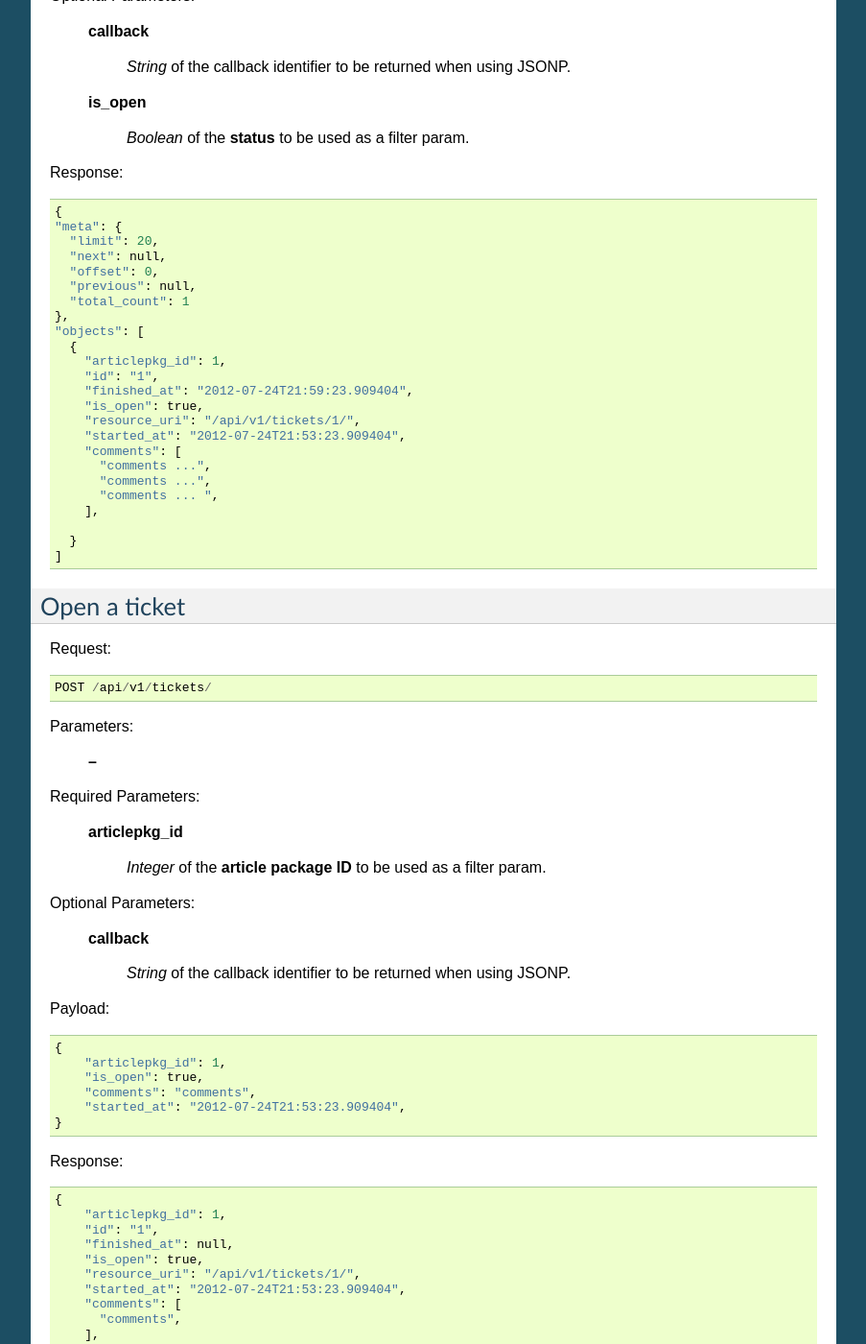
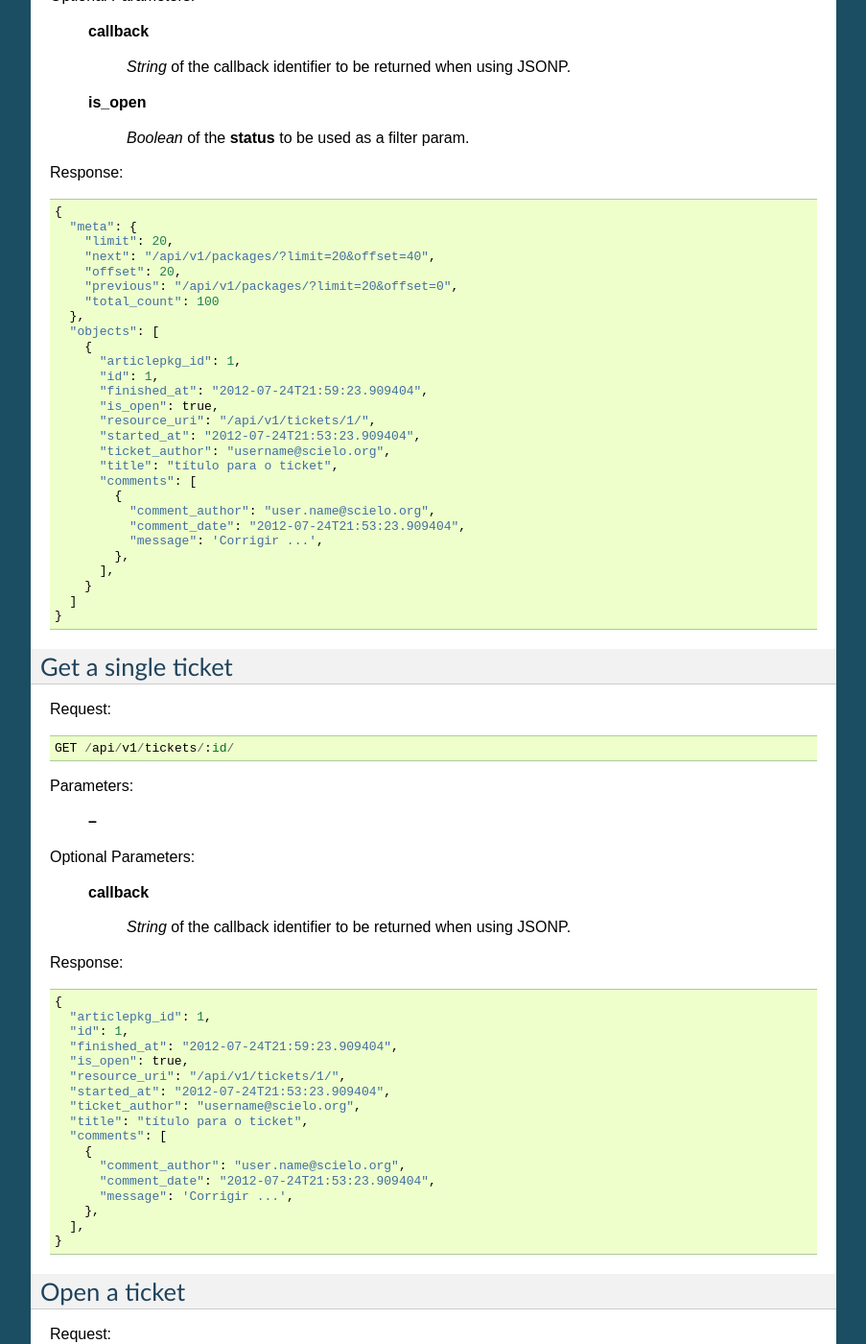
Before and after one commit to scieloorg/balaio, a Sphinx documentation site: the page built from docs/dev/tickets-api.rst, in a window 1280 px wide and 1400 px high, scrolled down 427 px. Shown: the whole window at 96% size, without its empty margins (198-1101 px from the left). Built offline with Sphinx 7.4.7, drawn with Linux system fonts in a browser that asks for light colours; some of the changed text lies outside the part shown.

```diff
--- a/docs/dev/tickets-api.rst
+++ b/docs/dev/tickets-api.rst
@@ -6,7 +6,7 @@ List all tickets
 
 Request::
 
-  GET /api/v1/tickets
+  GET /api/v1/tickets/
 
 Parameters:
 
@@ -33,29 +33,72 @@ Optional Parameters:
 Response::
 
   {
-  "meta": {
-    "limit": 20,
-    "next": null,
-    "offset": 0,
-    "previous": null,
-    "total_count": 1
-  },
-  "objects": [
-    {
-      "articlepkg_id": 1,
-      "id": "1",
-      "finished_at": "2012-07-24T21:59:23.909404",
-      "is_open": true,
-      "resource_uri": "/api/v1/tickets/1/",
-      "started_at": "2012-07-24T21:53:23.909404",
-      "comments": [
-        "comments ...",
-        "comments ...",
-        "comments ... ",
-      ],
+    "meta": {
+      "limit": 20,
+      "next": "/api/v1/packages/?limit=20&offset=40",
+      "offset": 20,
+      "previous": "/api/v1/packages/?limit=20&offset=0",
+      "total_count": 100
+    },
+    "objects": [
+      {
+        "articlepkg_id": 1,
+        "id": 1,
+        "finished_at": "2012-07-24T21:59:23.909404",
+        "is_open": true,
+        "resource_uri": "/api/v1/tickets/1/",
+        "started_at": "2012-07-24T21:53:23.909404",
+        "ticket_author": "username@scielo.org",
+        "title": "título para o ticket",
+        "comments": [
+          {
+            "comment_author": "user.name@scielo.org",
+            "comment_date": "2012-07-24T21:53:23.909404",
+            "message": 'Corrigir ...',
+          },
+        ],
+      }
+    ]
+  }
 
-    }
-  ]
+
+Get a single ticket
+-------------------
+
+Request::
+
+  GET /api/v1/tickets/:id/
+
+Parameters:
+
+  **--**
+
+Optional Parameters:
+
+  **callback**
+
+    *String* of the callback identifier to be returned when using JSONP.
+
+
+Response::
+
+  {
+    "articlepkg_id": 1,
+    "id": 1,
+    "finished_at": "2012-07-24T21:59:23.909404",
+    "is_open": true,
+    "resource_uri": "/api/v1/tickets/1/",
+    "started_at": "2012-07-24T21:53:23.909404",
+    "ticket_author": "username@scielo.org",
+    "title": "título para o ticket",
+    "comments": [
+      {
+        "comment_author": "user.name@scielo.org",
+        "comment_date": "2012-07-24T21:53:23.909404",
+        "message": 'Corrigir ...',
+      },
+    ],
+  }
 
 
 Open a ticket
@@ -69,11 +112,6 @@ Parameters:
 
   **--**
 
-Required Parameters:
-
-  **articlepkg_id**
-
-    *Integer* of the **article package ID** to be used as a filter param.
 
 Optional Parameters:
 
@@ -85,25 +123,17 @@ Payload::
 
   {
       "articlepkg_id": 1,
-      "is_open": true,
-      "comments": "comments",
-      "started_at": "2012-07-24T21:53:23.909404",
+      "message": "comment",
+      "ticket_author": "username@scielo.org",
+      "title": "ticket title"
   }
+
 
 Response::
 
-  {
-      "articlepkg_id": 1,
-      "id": "1",
-      "finished_at": null,
-      "is_open": true,
-      "resource_uri": "/api/v1/tickets/1/",
-      "started_at": "2012-07-24T21:53:23.909404",
-      "comments": [
-        "comments",
-      ],
+  HTTP STATUS CODE
 
-  }
+  201 Created
 
 
 Update a ticket
@@ -117,12 +147,6 @@ Parameters:
 
   **--**
 
-Required Parameters:
-
-  **ticket_id**
-
-    *Integer* of the **ticket  ID** to be used as a filter param.
-
 
 Optional Parameters:
 
@@ -134,8 +158,8 @@ Payload::
 
   {
       "is_open": false,
-      "comments": "comments",
-      "finished_at": "2012-07-24T21:53:23.909404",
+      "message": "comments",
+      "comment_author": "user.name@scielo.org",
   }
 
 Response::
```
Also changed, not shown: docs/dev/attempts-api.rst (+27 -28 lines), docs/dev/gateway_http_api.rst (+6 -12 lines), docs/dev/packages-api.rst (+36 -34 lines), docs/dev/validations-api.rst (deleted, +0 -100 lines).
